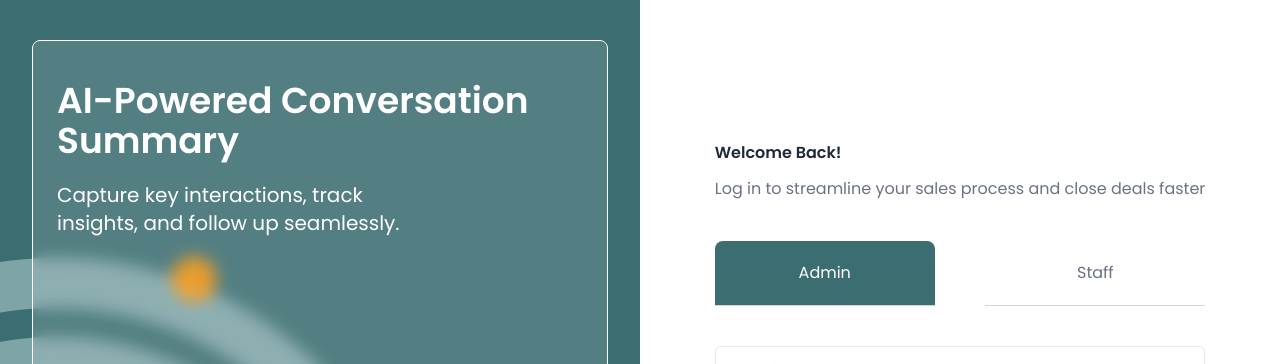
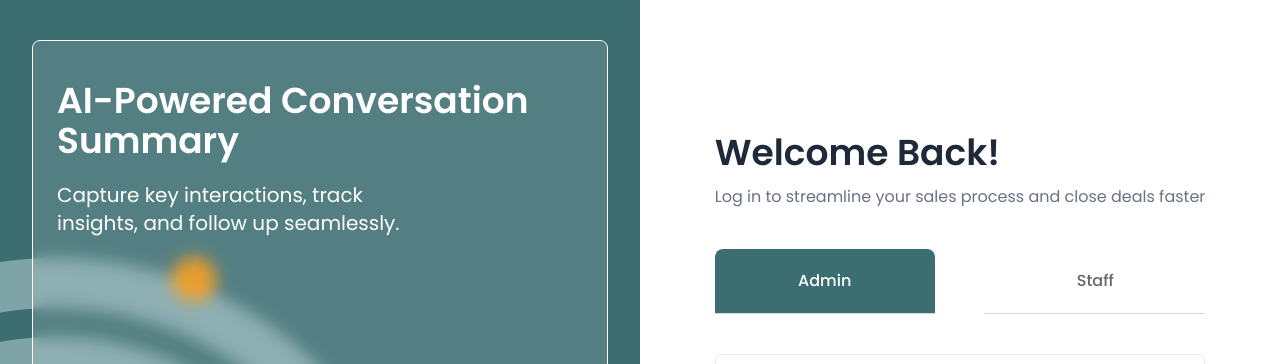
Before and after one commit to varshan2026/webzspot_login, a React (Vite) app: page / in a window 1280 px wide. Shown: the top 364 px of the page. Built offline with nearby package versions, Linux system fonts and the light colour scheme.

Commit message:
update text lg to xl

```diff
--- a/src/component/LoginForm.jsx
+++ b/src/component/LoginForm.jsx
@@ -140,21 +140,21 @@ function LoginForm() {
 
       <section className="px-8 my-12 flex justify-center items-center w-[100vw] lg:w-[50vw]">
         <div className="flex flex-col gap-y-10">
-          <div>
-            <h1 className="text-4lg text-gray-800 font-semibold">
+          <header>
+            <h1 className="text-4xl text-gray-800 font-semibold">
               Welcome Back!
             </h1>
             <p className="text-base text-gray-500 mt-3">
               Log in to streamline your sales process and close deals faster
             </p>
-          </div>
+          </header>
 
           <div className="flex justify-between">
             <button
-              className={`max-w-[220px] w-full border-b-1 border-gray-300 transition duration-400 ${
+              className={`max-w-[220px] w-full font-medium border-b-1 border-gray-300 transition duration-400 ${
                 active === "admin"
                   ? "text-white bg-[#3C6E71] rounded-t-lg"
-                  : "text-gray-500"
+                  : "text-[#666666]"
               } p-3 md:p-4 lg:p-5`}
               onClick={userAdmin}
             >
@@ -162,10 +162,10 @@ function LoginForm() {
             </button>
 
             <button
-              className={`max-w-[220px] w-full border-b-1 rounded-t-lg border-gray-300 transition duration-400 ${
+              className={`max-w-[220px] w-full font-medium border-b-1 rounded-t-lg border-gray-300 transition duration-400 ${
                 active === "staff"
-                  ? "text-white bg-[#3C6E71] "
-                  : "text-gray-500"
+                  ? "text-white bg-[#3C6E71] rounded-t-lg"
+                  : "text-[#666666]"
               } p-3 md:p-4 lg:p-5`}
               onClick={userStaff}
             >
```
